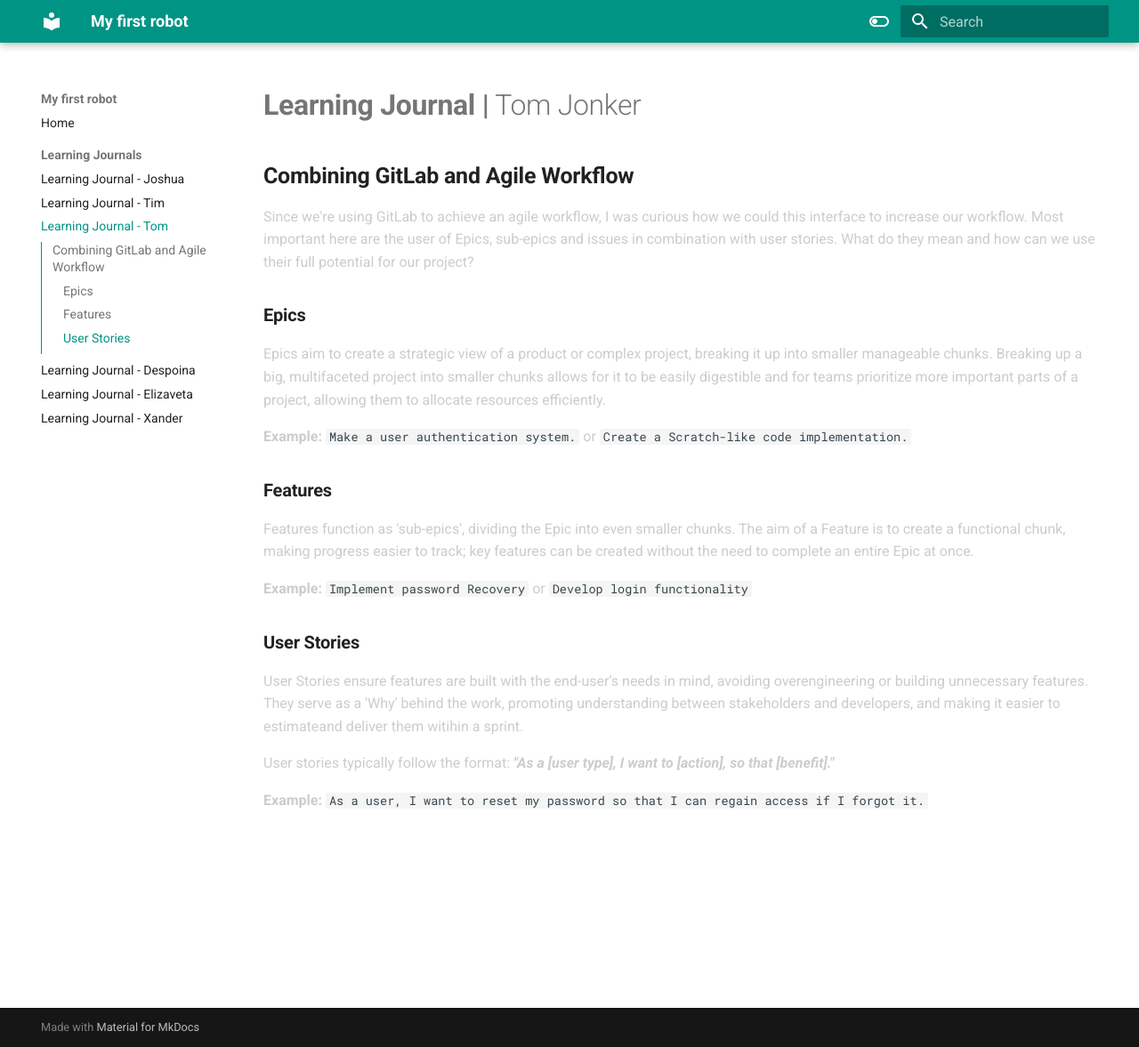
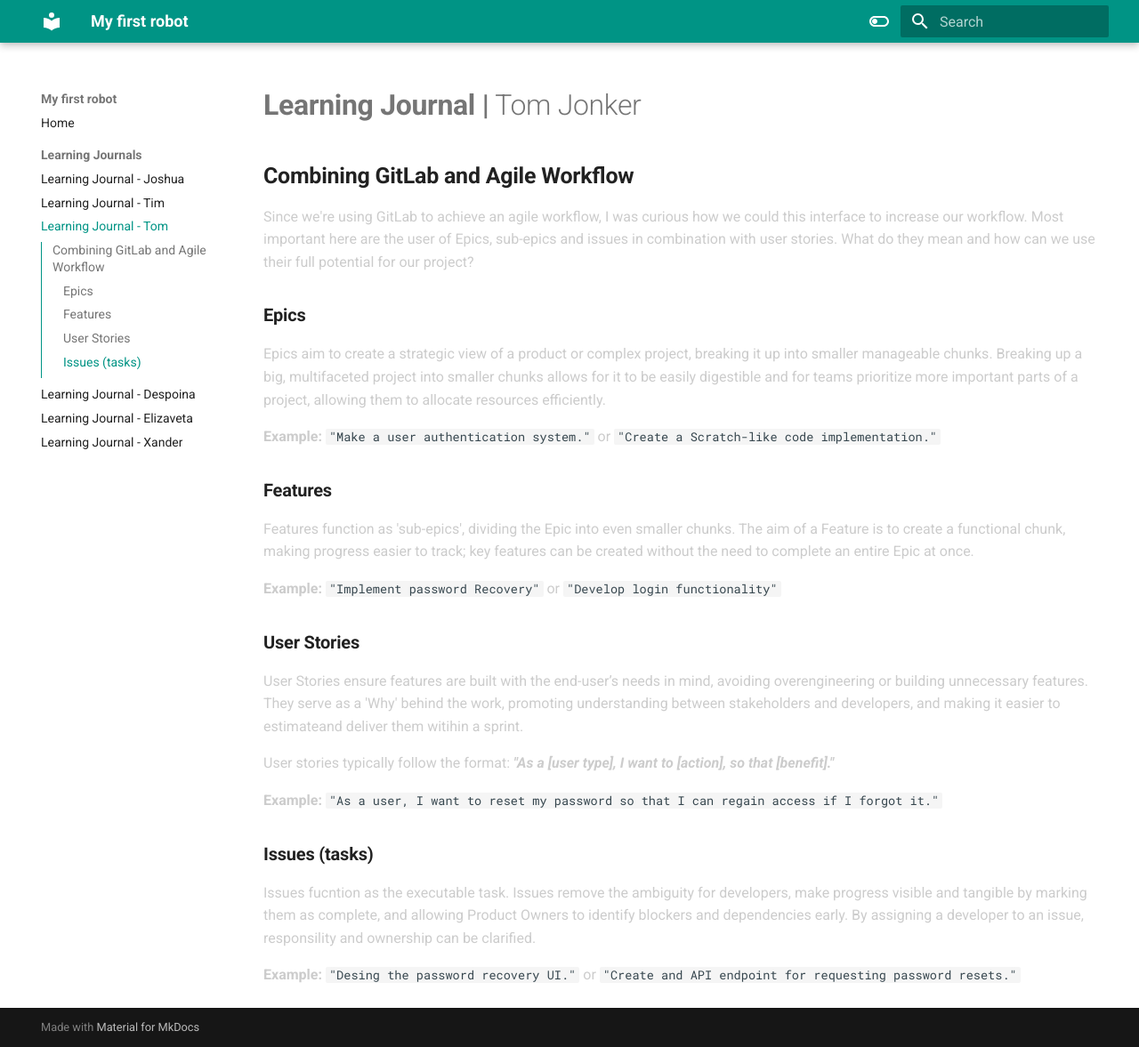
Before and after one commit to VioletHarmon2002/MyFirstRobot, an MkDocs documentation site: the page built from docs/Learning Journals/learning-journal-tom.md, in a window 1280 px wide and 1177 px high. Shown: the whole window at 89% size. Built offline with MkDocs 1.6.1 and Material for MkDocs 9.7.7, drawn with Linux system fonts in a browser that asks for light colours.

Commit message:
Added Issues to the learning Journal

```diff
--- a/docs/Learning Journals/learning-journal-tom.md
+++ b/docs/Learning Journals/learning-journal-tom.md
@@ -6,16 +6,21 @@ Since we're using GitLab to achieve an agile workflow, I was curious how we coul
 ### **Epics**
 Epics aim to create a strategic view of a product or complex project, breaking it up into smaller manageable chunks. Breaking up a big, multifaceted project into smaller chunks allows for it to be easily digestible and for teams prioritize more important parts of a project, allowing them to allocate resources efficiently.
 
-**Example:** `Make a user authentication system.` or `Create a Scratch-like code implementation.`
+**Example:** `"Make a user authentication system."` or `"Create a Scratch-like code implementation."`
 
 ### **Features**
 Features function as 'sub-epics', dividing the Epic into even smaller chunks. The aim of a Feature is to create a functional chunk, making progress easier to track; key features can be created without the need to complete an entire Epic at once.
 
-**Example:** `Implement password Recovery` or `Develop login functionality`
+**Example:** `"Implement password Recovery"` or `"Develop login functionality"`
 
 ### **User Stories**
 User Stories ensure features are built with the end-user’s needs in mind, avoiding overengineering or building unnecessary features. They serve as a 'Why' behind the work, promoting understanding between stakeholders and developers, and making it easier to estimateand deliver them witihin a sprint.
 
 User stories typically follow the format: ***"As a [user type], I want to [action], so that [benefit]."***
 
-**Example:** `As a user, I want to reset my password so that I can regain access if I forgot it.`
+**Example:** `"As a user, I want to reset my password so that I can regain access if I forgot it."`
+
+### **Issues (tasks)**
+Issues fucntion as the executable task. Issues remove the ambiguity for developers, make progress visible and tangible by marking them as complete, and allowing Product Owners to identify blockers and dependencies early. By assigning a developer to an issue, responsility and ownership can be clarified.
+
+**Example:** `"Desing the password recovery UI."` or `"Create and API endpoint for requesting password resets."`
```
